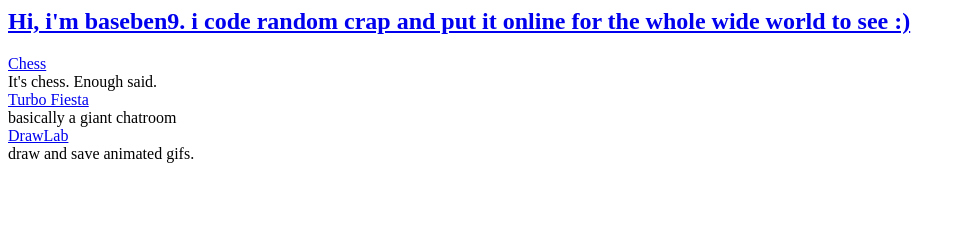
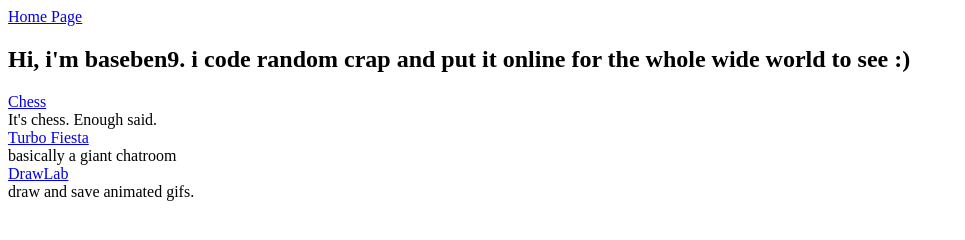
Before and after one commit to baseben9/baseben-gitsite, a plain HTML site: page index.html in a window 1280 px wide. Shown: the whole page, without its empty margins (0-965 px from the left). Drawn offline with Linux system fonts and the light colour scheme.

Commit message:
Update index.html

```diff
--- a/index.html
+++ b/index.html
@@ -1,5 +1,6 @@
 <html>
-<a href="https://baseben9.github.io/baseben-gitsite>Home Page</a>
+  <body>
+<a href="https://baseben9.github.io/baseben-gitsite">Home Page</a>
 <br>
 <h2> Hi, i'm baseben9. i code random crap and put it online for the whole wide world to see :)</h2>
 <a href="https://baseben9.github.io/chess/">Chess</a>
@@ -13,4 +14,5 @@ basically a giant chatroom
 <a href="https://baseben9.github.io/DrawLab/">DrawLab</a>
 <br>
 draw and save animated gifs.
+                                             </body>
 </html>
```
